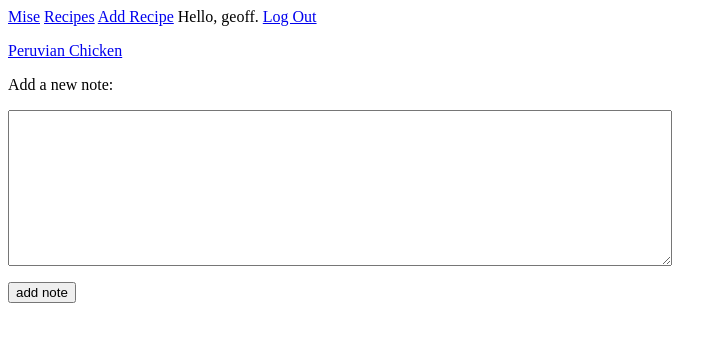
After one commit to geofftang/mise, a Django app: page /new_note/4/ in a window 1280 px wide. The commit adds this page. Shown: the top 342 px of the page, without its empty margins (0-727 px from the left). Run offline with Django 3.2, Linux system fonts and the light colour scheme; a user stored in the database is signed in; data comes from the database, SQL or seed files in the repository; both versions use the stored data as it was after the commit.

Commit message:
Adding and editting notes

```diff
--- a/cookbook/forms.py
+++ b/cookbook/forms.py
@@ -1,8 +1,16 @@
 from django import forms
-from .models import Recipe
+from .models import Recipe, Note
 
 class RecipeForm(forms.ModelForm):
     class Meta:
         model = Recipe
         fields = ['text']
         labels = {'text': ''}
+
+
+class NoteForm(forms.ModelForm):
+    class Meta:
+        model = Note
+        fields = ['text']
+        labels = {'text': ''}
+        widgets = {'text': forms.Textarea(attrs={'cols':80})}
--- a/cookbook/models.py
+++ b/cookbook/models.py
@@ -21,7 +21,10 @@ class Note(models.Model):
 
     def __str__(self):
         """Return a string representation of the model"""
-        return self.text[:50] + "..."
+        if len(self.text) > 50:
+            return self.text[:50] + "..."
+        else:
+            return self.text
 
     # class Meta:
     #     verbose_name_plural = 'entries'
--- /dev/null
+++ b/cookbook/templates/cookbook/new_note.html
@@ -0,0 +1,14 @@
+{% extends "cookbook/base.html" %}
+
+{% block content %}
+
+<p><a href="{% url 'cookbook:recipe' recipe.id %}">{{ recipe }}</a></p>
+
+<p>Add a new note:</p>
+<form action="{% url 'cookbook:new_note' recipe.id %}" method='post'>
+    {% csrf_token %}
+    {{ form.as_p }}
+    <button name='submit'>add note</button>
+</form>
+
+{% endblock content %}
--- a/cookbook/templates/cookbook/new_recipe.html
+++ b/cookbook/templates/cookbook/new_recipe.html
@@ -2,11 +2,11 @@
 
 {% block content %}
 
-  <p>Add a new topic:</p>
+  <p>Add a new recipe:</p>
   <form action="{% url 'cookbook:new_recipe' %}" method='post'>
       {% csrf_token %}
       {{ form.as_p }}
-      <button name="submit">add topic</button>
+      <button name="submit">add recipe</button>
   </form>
 
 {% endblock content %}
--- a/cookbook/urls.py
+++ b/cookbook/urls.py
@@ -6,7 +6,15 @@ from . import views
 urlpatterns = [
     # Home page
     url(r'^$', views.index, name='index'),
+    # Page listing all of a user's recipes
     url(r'^recipes/$', views.recipes, name='recipes'),
+    # Pages for each of a user's recipes
     url(r'^recipes/(?P<recipe_id>\d+)/$', views.recipe, name='recipe'),
+    # Page for adding a new recipe
     url(r'^new_recipe/$', views.new_recipe, name="new_recipe"),
+    # Page for adding a new note
+    url(r'^new_note/(?P<recipe_id>\d+)/$', views.new_note, name="new_note"),
+    # Page for adding a new note
+    url(r'^edit_note/(?P<note_id>\d+)/$', views.edit_note, name="edit_note"),
+
 ]
--- a/cookbook/views.py
+++ b/cookbook/views.py
@@ -3,11 +3,19 @@ from django.http import HttpResponseRedirect, Http404
 from django.core.urlresolvers import reverse
 from django.contrib.auth.decorators import login_required
 
-from .models import Recipe
-from .forms import RecipeForm
-# Create your views here.
+from .models import Recipe, Note
+from .forms import RecipeForm, NoteForm
 
 
+# Relevant Functions
+
+# Make sure the recipe belongs to the current user
+def check_recipe_owner(recipe, request):
+    if recipe.owner != request.user:
+        raise Http404
+
+
+# Create your views here.
 def index(request):
     """The home page for mise"""
     return render(request, 'cookbook/index.html')
@@ -20,11 +28,12 @@ def recipes(request):
     context = {'recipes': recipes}
     return render(request, 'cookbook/recipes.html', context)
 
-
 @login_required
 def recipe(request, recipe_id):
     """Show a single recipe and all its steps"""
     recipe = Recipe.objects.get(id=recipe_id)
+    check_recipe_owner(recipe, request)
+
     notes = recipe.note_set.order_by('-date_added')
     context = {'recipe': recipe, 'notes': notes}
     return render(request, 'cookbook/recipe.html', context)
@@ -36,16 +45,60 @@ def new_recipe(request):
     # Rather than just = 'GET', it is safe to return a blank form for any other
     # request as well
     if request.method != 'POST':
-        # No data submitted; create a blank form.
+        # No data submitted; create a blank form
         form = RecipeForm()
     else:
         # POST data submitted; process data
         form = RecipeForm(request.POST)
         if form.is_valid():
-            new_topic = form.save(commit=False)
-            new_topic.owner = request.user
-            new_topic.save()
+            new_recipe = form.save(commit=False)
+            new_recipe.owner = request.user
+            new_recipe.save()
             return HttpResponseRedirect(reverse('cookbook:recipes'))
 
     context = {'form': form}
     return render(request, 'cookbook/new_recipe.html', context)
+
+
+@login_required
+def new_note(request, recipe_id):
+    """Add a new note to a recipe"""
+    recipe = Recipe.objects.get(id=recipe_id)
+
+    if request.method != 'POST':
+        # No data submitted; create a blank form
+        form = NoteForm()
+    else:
+        # POST data submitted; process data
+        form = NoteForm(data=request.POST)
+        if form.is_valid():
+            new_note = form.save(commit=False)
+            new_note.recipe = recipe
+            new_note.save()
+            return HttpResponseRedirect(reverse('cookbook:recipe',
+                                        args=[recipe_id]))
+
+    context = {'recipe': recipe, 'form': form}
+    return render(request, 'cookbook/new_note.html', context)
+
+
+@login_required
+def edit_note(request, note_id):
+    """Edit an existing note"""
+    note = Note.objects.get(id=note_id)
+    recipe = note.recipe
+    check_recipe_owner(recipe, request)
+
+    if request.method != 'POST':
+        # Initial request; pre-fill form with the current note
+        form = NoteForm(instance=note)
+    else:
+        # POST data submitted; process data
+        form = NoteForm(instance=note, data=request.POST)
+        if form.is_valid():
+            form.save()
+            return HttpResponseRedirect(reverse('cookbook:recipe',
+                                        args=[recipe.id]))
+
+    context = {'recipe': recipe, 'form': form}
+    return render(request, 'cookbook/edit_note.html', context)
```
Also changed, not shown: cookbook/templates/cookbook/edit_note.html (added, +14 -0 lines), cookbook/templates/cookbook/recipe.html (+8 -2 lines), db.sqlite3.
